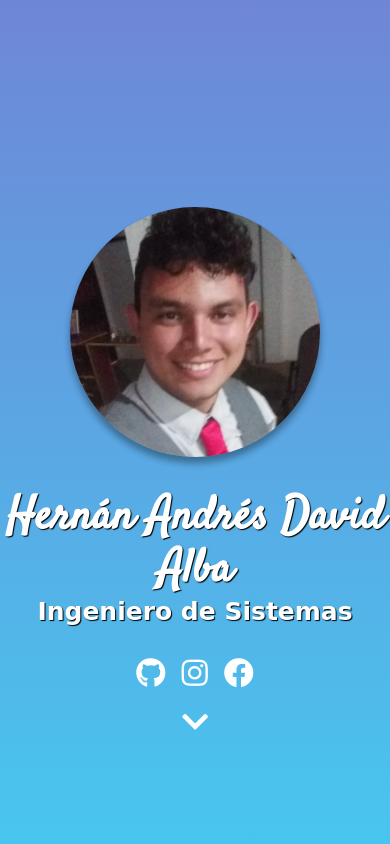
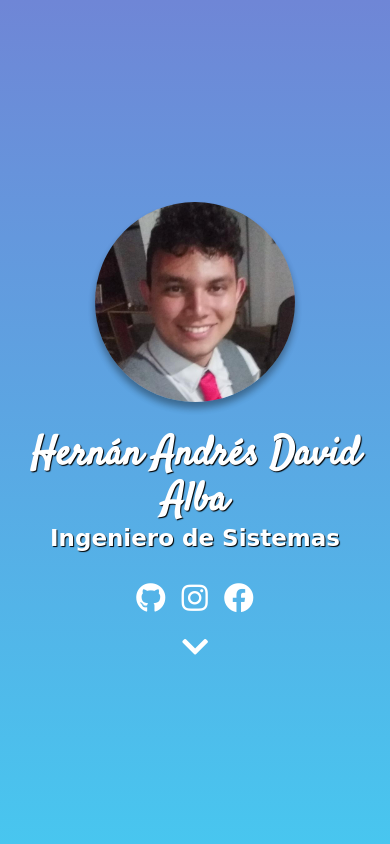
Before and after one commit to nanchodavid/nanchodavid.github.com, a plain HTML site: page cv/index.html in a window 390 px wide. Shown: the top 844 px of the page. Drawn offline with Linux system fonts and the light colour scheme; a web font is replaced by a local one.

Commit message:
Update style.css

```diff
--- a/cv/assets/css/style.css
+++ b/cv/assets/css/style.css
@@ -107,20 +107,32 @@ body::-webkit-scrollbar-thumb{
 
 
 
-/* Small devices (landscape phones, 576px and up)*/
-@media (max-width: 576px) {
+/* Small devices (landscape phones, 400px down)*/
+@media (max-width: 400px) {
   .section{
-    height: 65vh;
+    height: 90vh;
+  }
+  .header{
+    margin-top: 20px;
+  }
+  .profile img{
+    width: 200px;
+  }
+  .text-title{
+    font-size: 40px;
+  }
+  .text-profession{
+    font-size: 23px;
   }
 }
 
-/* Medium devices (tablets, 768px and up)*/
+/*Small devices (landscape phones, 576px and up)
+@media (min-width: 576px) { ... }
+/* Medium devices (tablets, 768px and up)
 @media (min-width: 768px) {
 
 }
-
-/* Large devices (desktops, 992px and up)*/
+/* Large devices (desktops, 992px and up)
 @media (min-width: 992px) { ... }
-
-/* Extra large devices (large desktops, 1200px and up)*/
-@media (min-width: 1200px) { ... }
+/* Extra large devices (large desktops, 1200px and up)
+@media (min-width: 1200px) { ... }*/
```
